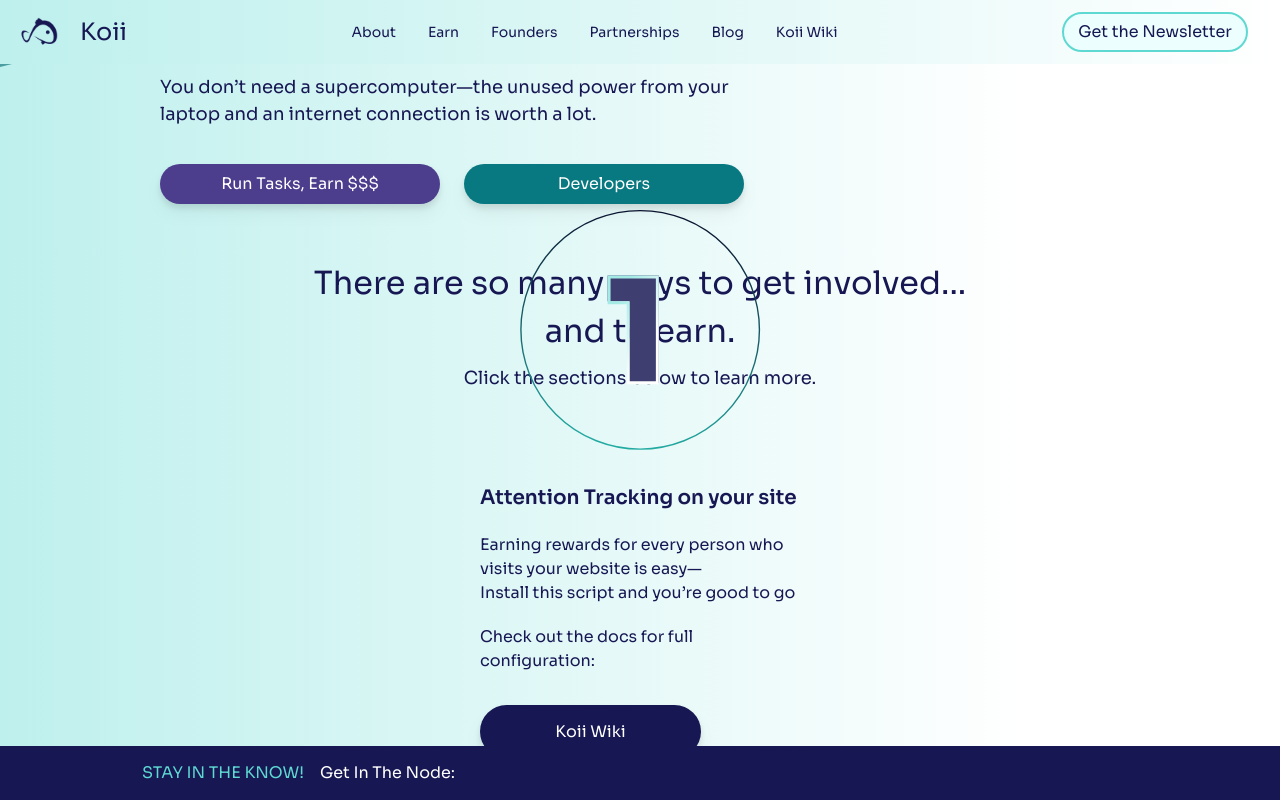
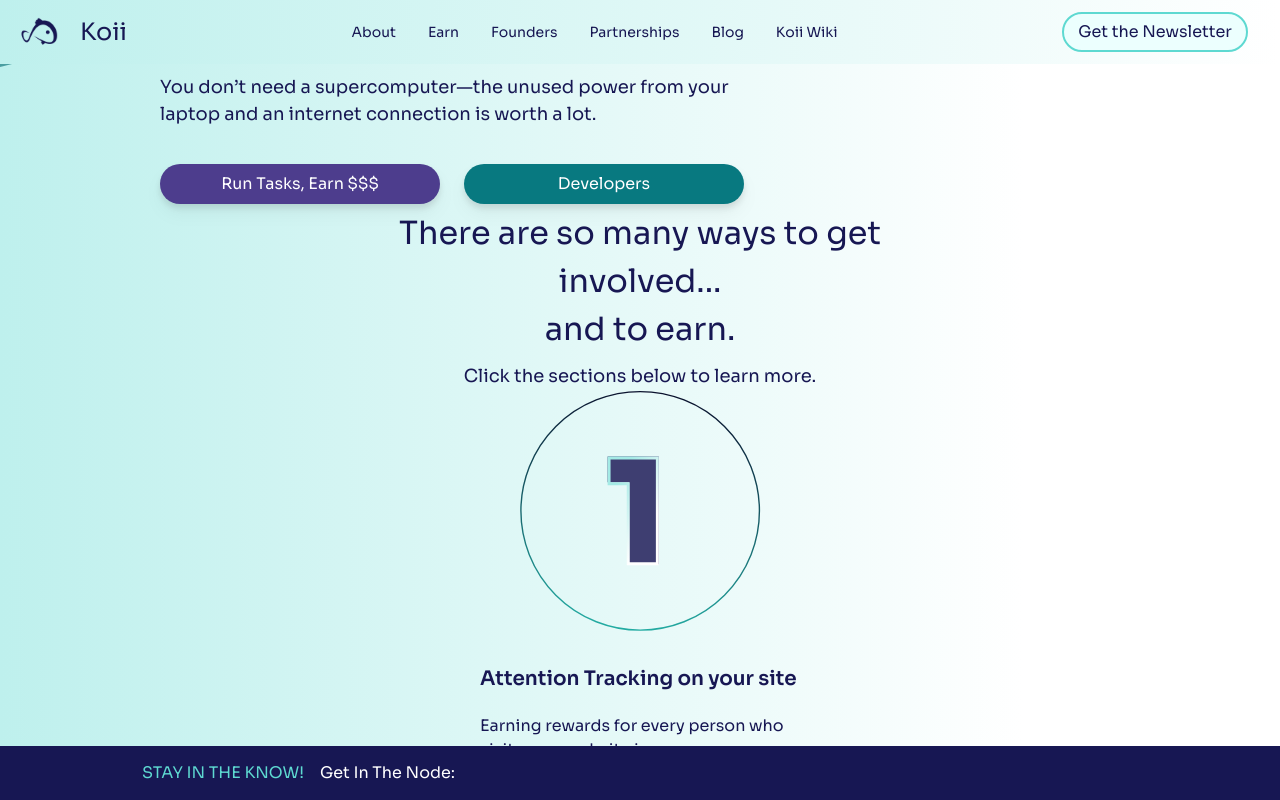
Before and after one commit to koii-network/homepage, a Next.js app: page /earn in a window 1280 px wide. Both pictures are taken after a click on the element 640 px from the left and 1499 px from the top of the page. Shown: the part 1021-1821 px from the top of the page. Built offline with nearby package versions, Linux system fonts and the light colour scheme.

Commit message:
add new cards and list section style

```diff
--- a/components/earn/steps/index.tsx
+++ b/components/earn/steps/index.tsx
@@ -14,9 +14,17 @@ export const Steps = () => {
       const Step1 = document.getElementById("Step1Full");
       const Stepbox = document.getElementById("stepbox");
       const Anchor = document.getElementById("subtitle");
-      if (Stepcard != null && Step1 != null && Stepbox != null) {
+      const ListSection = document.getElementById("ListSection");
+      if (
+        Stepcard != null &&
+        Step1 != null &&
+        Stepbox != null &&
+        ListSection != null
+      ) {
         Stepcard.style.visibility = "hidden";
         Stepcard.style.opacity = "0";
+        ListSection.style.visibility = "hidden";
+        ListSection.style.opacity = "0";
         Step1.style.opacity = "1";
         Step1.style.visibility = "visible";
         Stepbox.classList.add("h-[950px]");
@@ -33,9 +41,17 @@ export const Steps = () => {
       const Stepcard = document.getElementById("Stepcard");
       const Step1 = document.getElementById("Step1Full");
       const Stepbox = document.getElementById("stepbox");
-      if (Stepcard != null && Step1 != null && Stepbox != null) {
+      const ListSection = document.getElementById("ListSection");
+      if (
+        Stepcard != null &&
+        Step1 != null &&
+        Stepbox != null &&
+        ListSection != null
+      ) {
         Stepcard.style.visibility = "visible";
         Stepcard.style.opacity = "1";
+        ListSection.style.visibility = "visible";
+        ListSection.style.opacity = "1";
         Step1.style.opacity = "0";
         Step1.style.visibility = "hidden";
         Stepbox.classList.remove("h-[950px]");
@@ -159,7 +175,7 @@ export const Steps = () => {
     <div
       className={`earnsteps container xl:min-h-[580px] pt-[50px] xl:pt-[30px] relative z-10`}
     >
-      <div className="flex flex-col items-center">
+      <div className="flex flex-col items-center" id="ListSection">
         <p className="text-center text-[32px]">
           There are so many ways to get involved...
           <br /> and to earn.
@@ -294,7 +310,7 @@ export const Steps = () => {
       </div>
 
       <div
-        className={`${styles.step1full} flex flex-col xl:flex-row px-[4rem] items-center justify-between absolute z-10 top-0 right-[50%] translate-x-[50%] `}
+        className={`${styles.step1full} absolute z-10 top-0 right-[50%] translate-x-[50%] `}
         id="Step1Full"
         onMouseLeave={Step1OUT}
       >
@@ -305,6 +321,22 @@ export const Steps = () => {
         ) : (
           ""
         )}
+        <div className="flex flex-col items-center">
+          <p className="text-center text-[32px]">
+            There are so many ways to get involved...
+            <br /> and to earn.
+          </p>
+          {isMobile ? (
+            <p className="text-center text-[18px] pt-[10px]">
+              Tap the sections below to learn more.
+            </p>
+          ) : (
+            <p className="text-center text-[18px] pt-[10px]">
+              Click the sections below to learn more.
+            </p>
+          )}
+        </div>
+        <div className=" flex flex-col xl:flex-row px-[4rem] items-center justify-between ">
           <div
             className={`justify-center xl:w-[371px] md:w-[242px] md:h-[242px] xl:h-[371px] mb-[2rem]`}
           >
@@ -341,10 +373,13 @@ export const Steps = () => {
                 <br />
                 {` let portAPI = new port.PoRT({ `}{" "}
               </p>
-            <p>trustedNodeAddress: &apos;https://k2-tasknet.koii.live&apos;,</p>
+              <p>
+                trustedNodeAddress: &apos;https://k2-tasknet.koii.live&apos;,
+              </p>
               <p> node: 5,</p>
               <p> connectionWait: true,</p>
               <p>{`});`}</p>
+            </div>
           </div>
         </div>
       </div>
```
Lines whose indentation alone changed are shown as unchanged.
